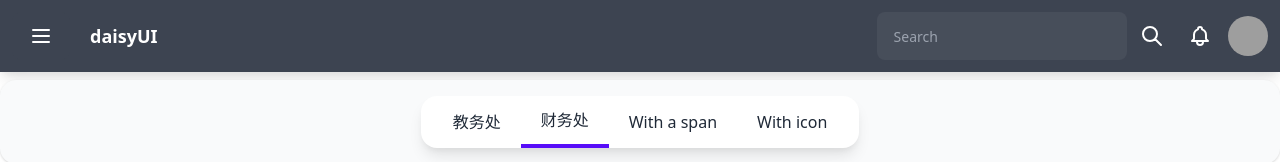
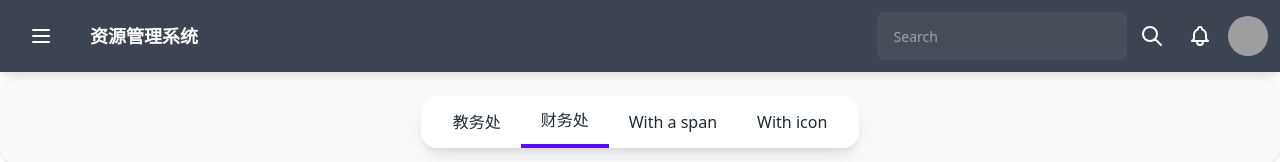
Before and after one commit to Florence-y/pre_resource, a Vue app: page /resourceRequest in a window 1280 px wide. Shown: the top 162 px of the page. Built offline with nearby package versions, Linux system fonts and the light colour scheme; grey boxes are pictures that could not be loaded.

Commit message:
添加NavBar跳转主页面

```diff
--- a/src/views/nav/NavBar.vue
+++ b/src/views/nav/NavBar.vue
@@ -47,7 +47,7 @@
       </ul>
     </div>
     <div class="flex-1 hidden px-2 mx-2 lg:flex">
-      <span class="text-lg font-bold"> daisyUI </span>
+      <a href="http://localhost:8081/home"><span class="text-lg font-bold"> 资源管理系统 </span></a>
     </div>
     <div class="flex-1 lg:flex-none w-1/5 justify-center">
       <div class="form-control">
```
